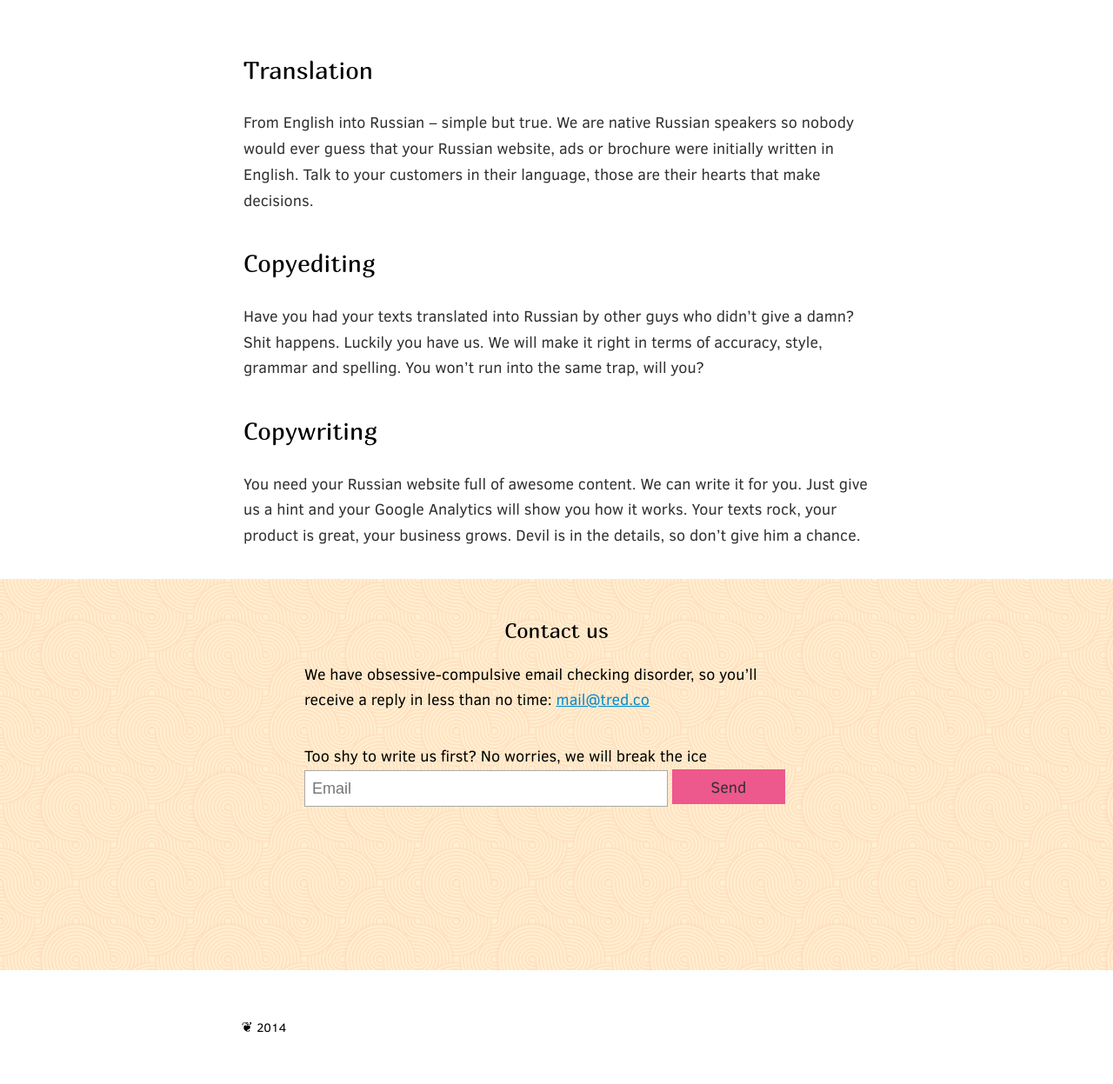
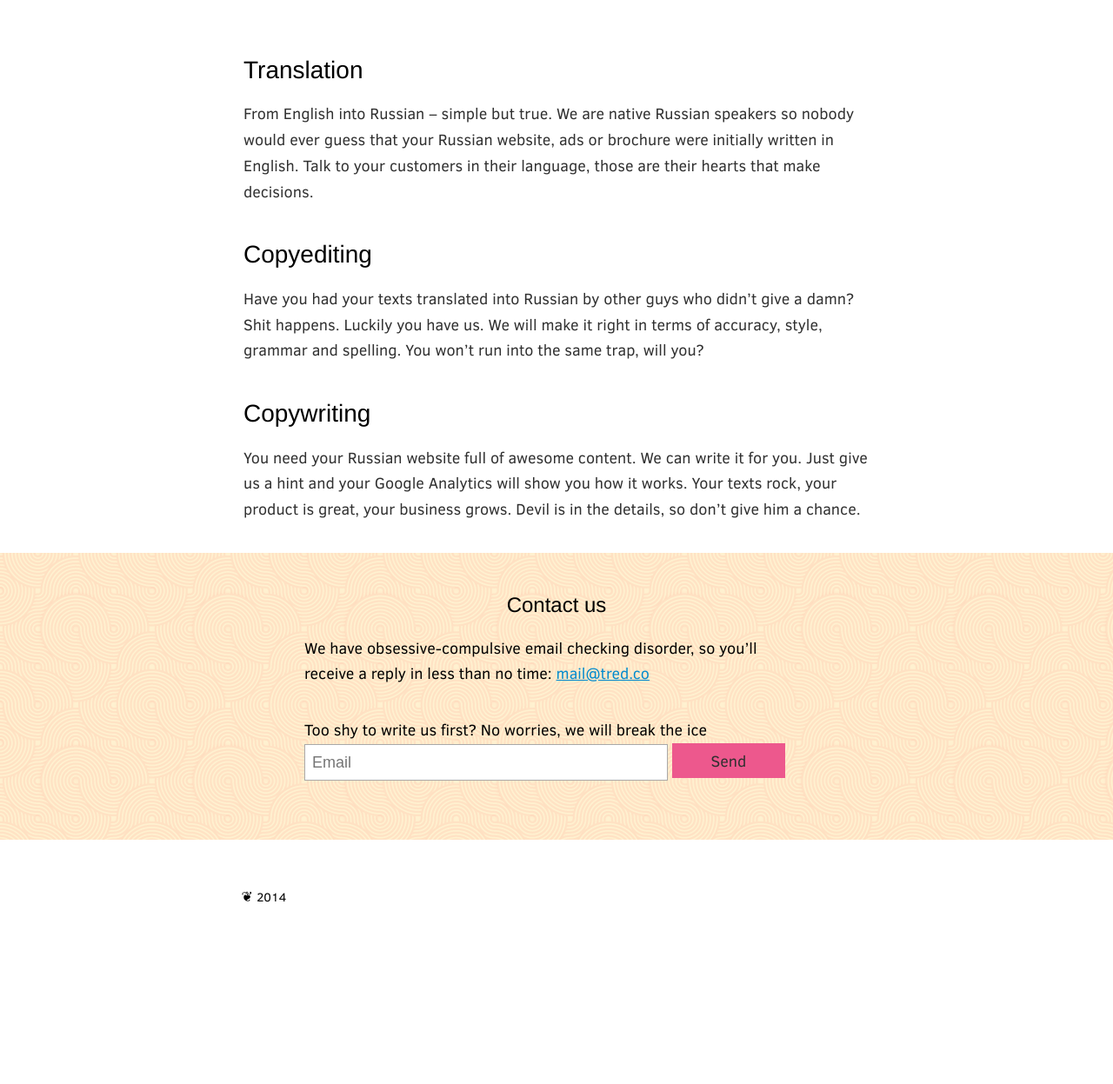
Before and after one commit to butkam/butkam.github.io, a PHP site: page / in a window 1280 px wide. Shown: the part 144-1391 px from the top of the page at 87% size. After the commit the page ends 1182 px from the top, so only its background shows below. Run offline with PHP 8.4, Linux system fonts and the light colour scheme.

Commit message:
Fonts Changing

```diff
--- a/style.css
+++ b/style.css
@@ -68,12 +68,12 @@ em {
 }
 
 p {
-	margin-top: 25px;
+	margin-top: 15px;
 	color: #303030;
 }
 
 h2 {
-	font-family: 'Marmelad', sans-serif;
+	font-family: 'HelveticaNeue-Light', Helvetica, Arial, sans-serif;
 	font-size: 28px;
 	margin: 37px 0 5px 0;
 	padding: 6px 0;
@@ -81,7 +81,7 @@ h2 {
 }
 
 h3 {
-	font-family: 'Marmelad', sans-serif;
+	font-family: 'HelveticaNeue-Light', Helvetica, Arial, sans-serif;
 	font-size: 24px;
 	padding: 45px 0 0 0;
 	text-align: center;
@@ -122,7 +122,7 @@ span.slogan {
 .feedback {
 	background-image: url('img/u3.png');
 	margin: 35px auto 50px;
-	height: 450px;
+	height: 330px;
 }
 
 .email {
@@ -188,11 +188,6 @@ footer {
 }
 
 @font-face {
-	font-family: 'Marmelad';
-	src: url('fonts/Marmelad-Regular.ttf') format('truetype');
-}
-
-@font-face {
 	font-family: 'Brandon';
 	src: url('fonts/Brandon_blk.otf');
 }
```
Also changed, not shown: fonts/Marmelad-Regular.ttf (deleted).
